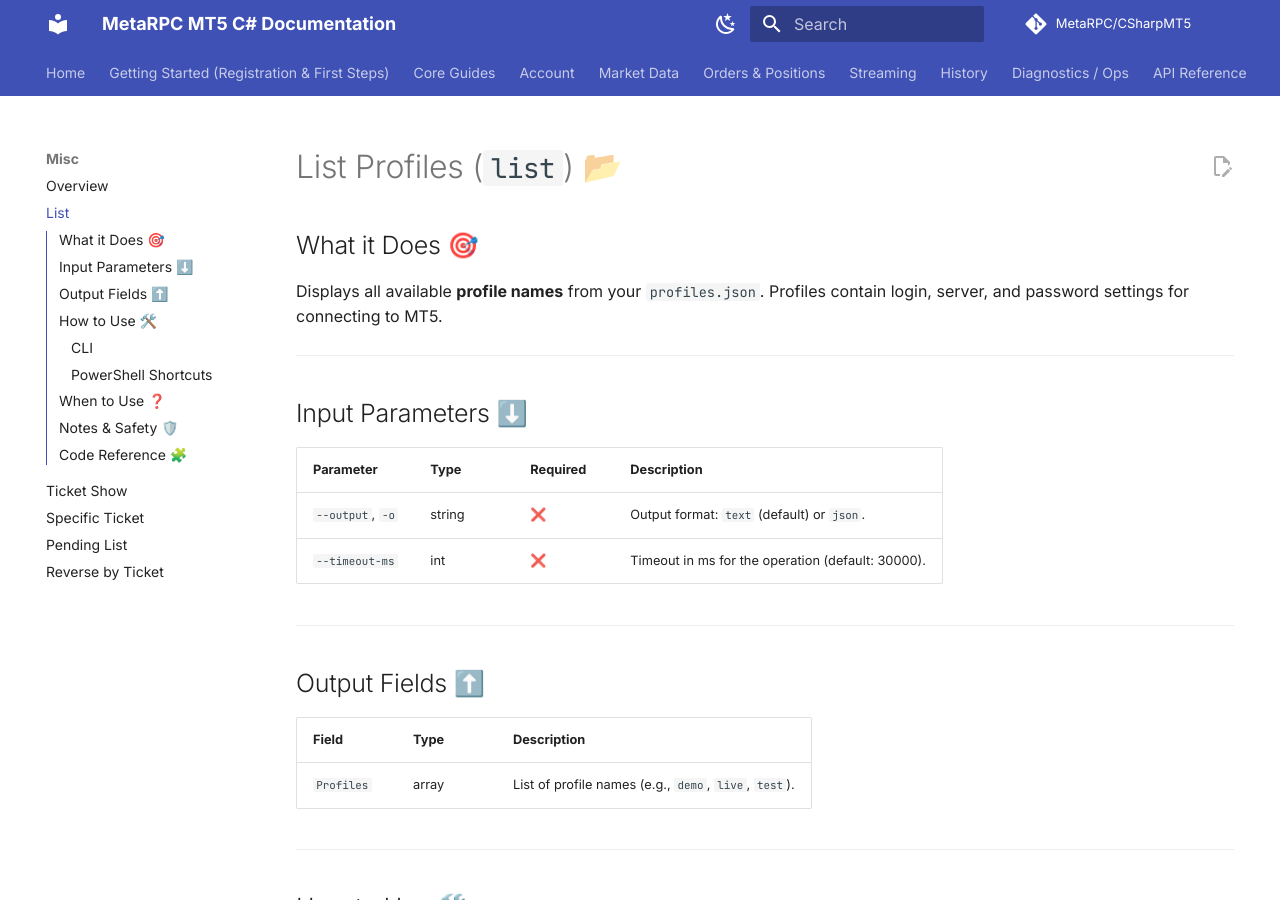
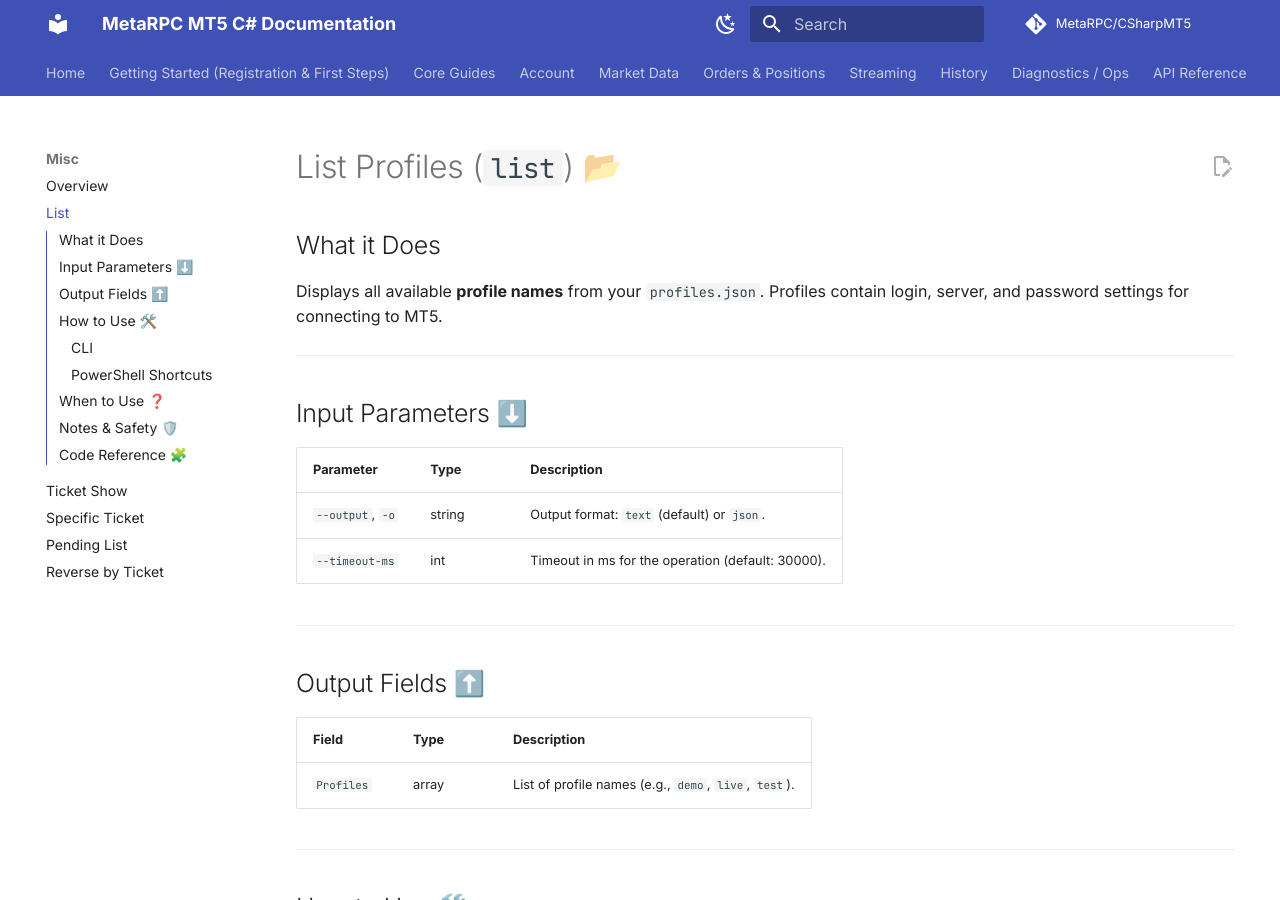
Before and after one commit to MetaRPC/CSharpMT5, an MkDocs documentation site: the page built from docs/Misc/List.md, in a window 1280 px wide and 900 px high. Built offline with MkDocs 1.6.1 and Material for MkDocs 9.7.7, drawn with Linux system fonts in a browser that asks for light colours; comment, search, counter and statistics services are not loaded.

Commit message:
Update List.md

```diff
--- a/docs/Misc/List.md
+++ b/docs/Misc/List.md
@@ -1,6 +1,6 @@
 # List Profiles (`list`) 📂
 
-## What it Does 🎯
+## What it Does
 
 Displays all available **profile names** from your `profiles.json`.
 Profiles contain login, server, and password settings for connecting to MT5.
@@ -9,10 +9,10 @@ Profiles contain login, server, and password settings for connecting to MT5.
 
 ## Input Parameters ⬇️
 
-| Parameter        | Type   | Required | Description                                       |
-| ---------------- | ------ | -------- | ------------------------------------------------- |
-| `--output`, `-o` | string | ❌        | Output format: `text` (default) or `json`.        |
-| `--timeout-ms`   | int    | ❌        | Timeout in ms for the operation (default: 30000). |
+| Parameter        | Type   | Description                                       |
+| ---------------- | ------ |  ------------------------------------------------- |
+| `--output`, `-o` | string |  Output format: `text` (default) or `json`.        |
+| `--timeout-ms`   | int    | Timeout in ms for the operation (default: 30000). |
 
 ---
 
```
